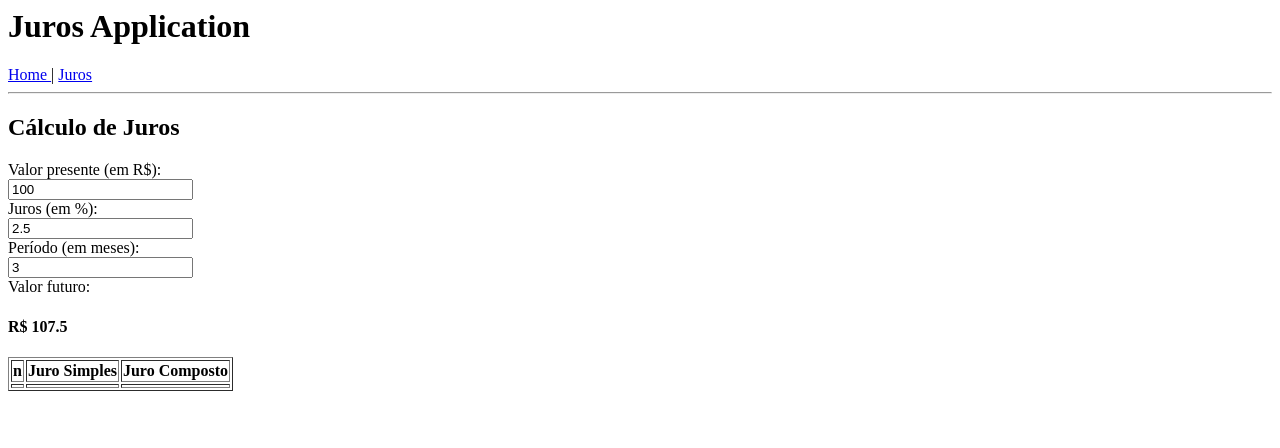
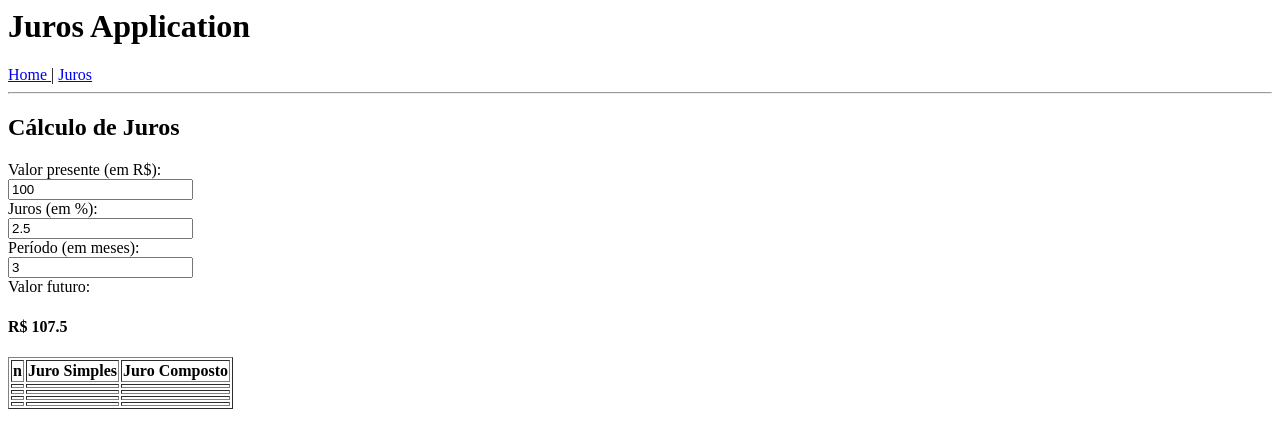
Before and after one commit to thayllaa/JurosApp_Angular, an Angular app: page /juros in a window 1280 px wide. Shown: the top 448 px of the page. Built offline with nearby package versions, Linux system fonts and the light colour scheme.

Commit message:
1 file modified

```diff
--- a/src/app/juros/juros.component.html
+++ b/src/app/juros/juros.component.html
@@ -16,8 +16,23 @@
     <th> Juro Composto </th>
   </tr>
   <tr>
-    <td></td>
-    <td></td>
-    <td> {{getJuroComp()}} </td>
+    <td>  </td>
+    <td>  </td>
+    <td>  </td>
+  </tr>
+  <tr>
+    <td>  </td>
+    <td>  </td>
+    <td>  </td>
+  </tr>
+  <tr>
+    <td>  </td>
+    <td>  </td>
+    <td>  </td>
+  </tr>
+  <tr>
+    <td>  </td>
+    <td>  </td>
+    <td>  </td>
   </tr>
 </table>
```
